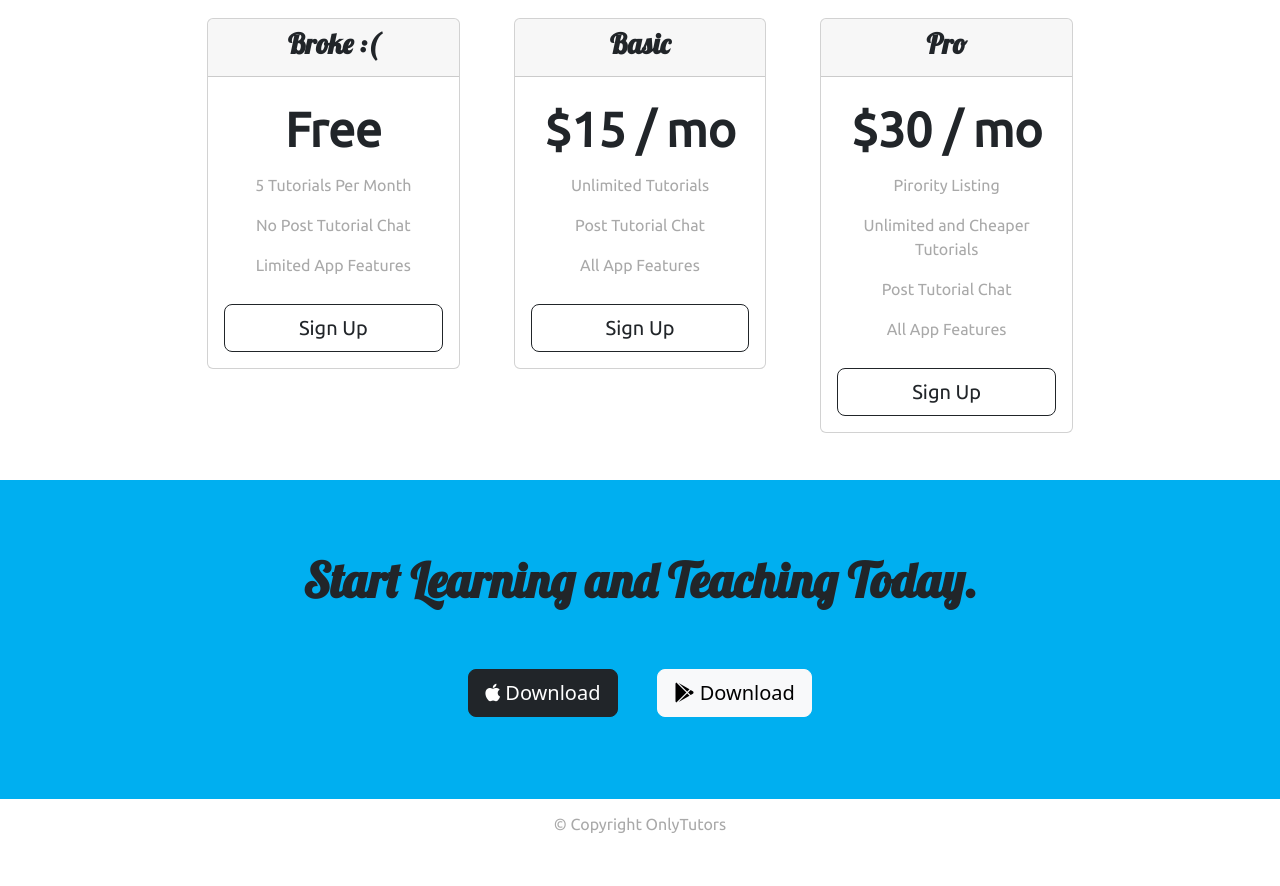
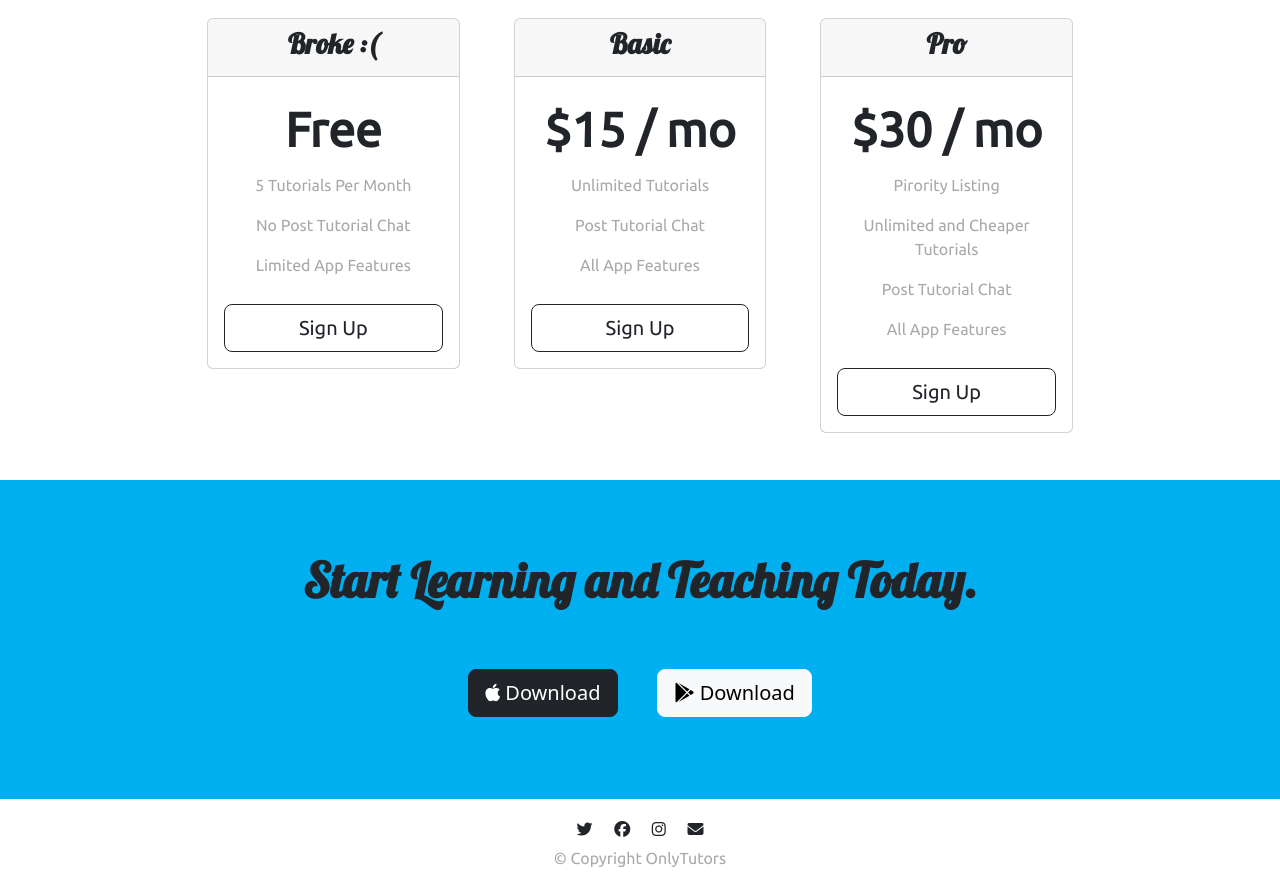
Before and after one commit to SaimBilal/OnlyTutors, a plain HTML site: page index.html in a window 1280 px wide. Shown: the part 1803-2689 px from the top of the page. Before the commit the page ends 2655 px from the top, so only its background shows below. Drawn offline with nearby package versions, Linux system fonts and the light colour scheme.

Commit message:
footer icons added

```diff
--- a/css/styles.css
+++ b/css/styles.css
@@ -46,6 +46,10 @@ html, body{
     text-align: center;
     font-family: 'Ubuntu', sans-serif;
     padding: 1% 15% 0;
+}
+
+.footerLogos {
+    margin: 1%;
 }
 
 .navbar-brand {
--- a/index.html
+++ b/index.html
@@ -241,7 +241,10 @@
 
 
     <footer id="footer">
-
+        <i class="footerLogos fa-brands fa-twitter"></i>
+        <i class="footerLogos fa-brands fa-facebook"></i>
+        <i class="footerLogos fa-brands fa-instagram"></i>
+        <i class="footerLogos fa-solid fa-envelope"></i>
         <p>© Copyright OnlyTutors</p>
 
     </footer>
```
